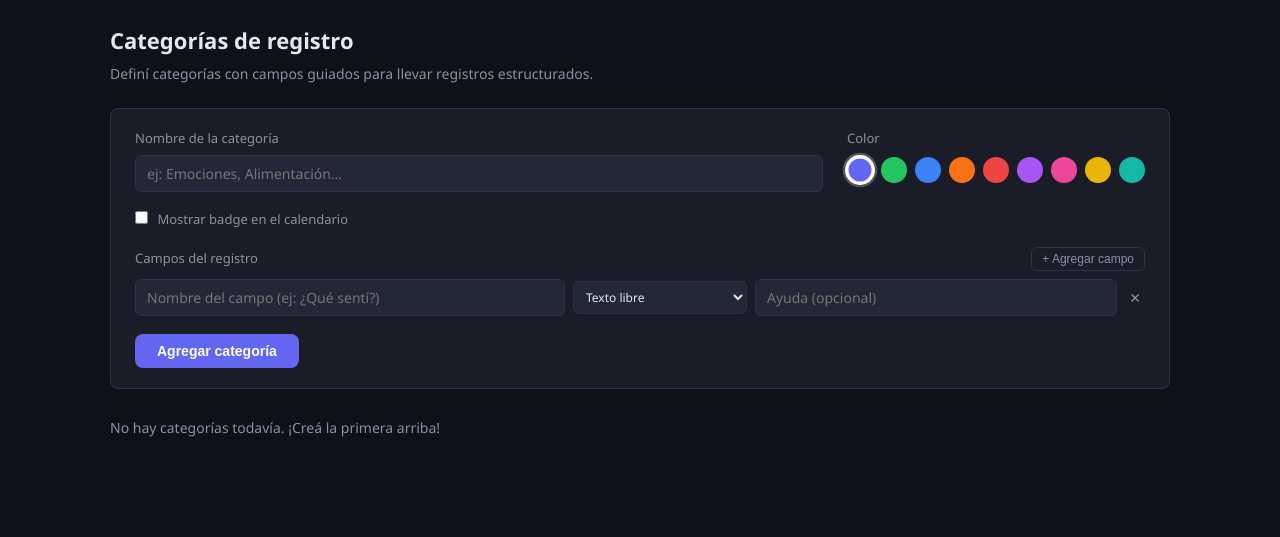
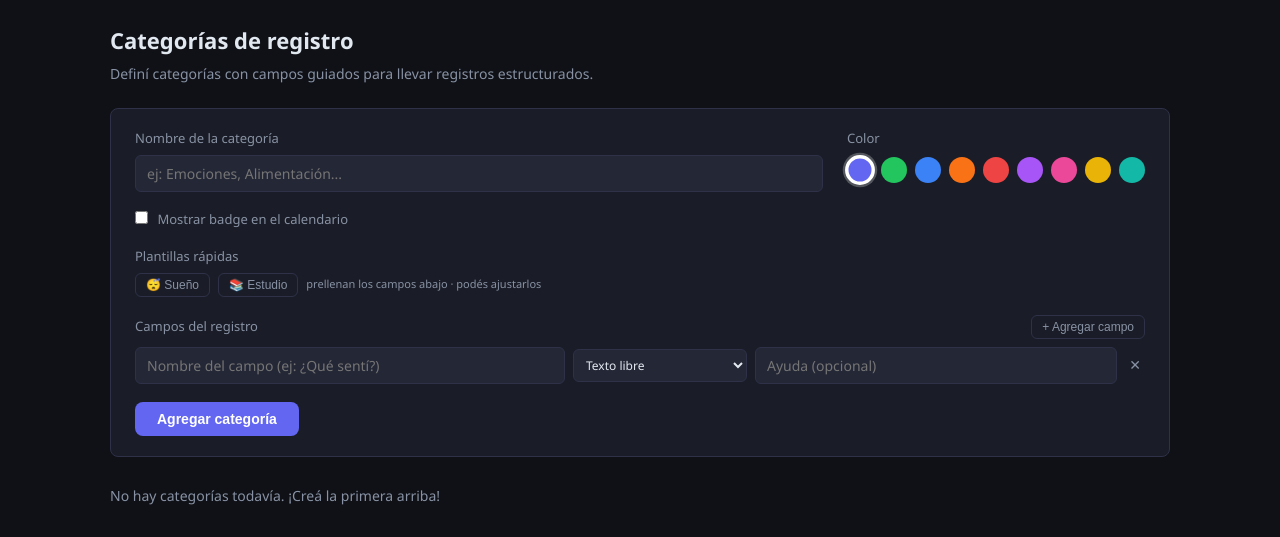
Before and after one commit to LDsAragon/health-tracker, a Flask app: template templates/journal.html in a window 1280 px wide. Shown: the part 52-589 px from the top of the page. Run offline with Flask 3, Linux system fonts and the light colour scheme; the template is opened without the code that fills it, so the values that code supplies are empty.

Commit message:
campos de tiempo Fase 2: presets Sueno/Estudio (compuestos de los genericos)
Botones de plantilla rapida en el alta de categoria: Sueno (Rango horario Acostarse->Levantarse + Notas) y Estudio (Duracion + Que estudie). applyPreset() prellena nombre/color/campos; refactor _fieldRow reusable. Son composiciones de los tipos genericos, no widgets hardcodeados.

```diff
--- a/templates/journal.html
+++ b/templates/journal.html
@@ -37,6 +37,16 @@
         <input type="checkbox" name="show_in_calendar" value="1" style="margin-right:6px;accent-color:var(--accent);">
         Mostrar badge en el calendario
       </label>
+    </div>
+
+    <!-- Plantillas rápidas (presets compuestos de campos genéricos) -->
+    <div class="field-group">
+      <label>Plantillas rápidas</label>
+      <div style="display:flex;gap:8px;flex-wrap:wrap;">
+        <button type="button" class="btn-undo" onclick="applyPreset('sueno')">😴 Sueño</button>
+        <button type="button" class="btn-undo" onclick="applyPreset('estudio')">📚 Estudio</button>
+        <span style="font-size:11px;color:var(--muted);align-self:center;">prellenan los campos abajo · podés ajustarlos</span>
+      </div>
     </div>
 
     <!-- Builder de campos -->
@@ -166,22 +176,53 @@
 {% endif %}
 
 <script>
-function addField(containerId) {
-  const container = document.getElementById(containerId);
+const FIELD_TYPES = [
+  ['text', 'Texto libre'], ['emotion-wheel', '🎡 Rueda de emociones'],
+  ['duracion', '⏱️ Duración'], ['rango', '🕒 Rango horario']
+];
+
+function _fieldRow(label, type, ph) {
+  const esc = s => (s || '').replace(/"/g, '&quot;');
+  const opts = FIELD_TYPES.map(([v, t]) =>
+    '<option value="' + v + '"' + (v === type ? ' selected' : '') + '>' + t + '</option>').join('');
   const row = document.createElement('div');
   row.className = 'journal-field-row';
   row.innerHTML =
-    '<input type="text" name="field_label[]" placeholder="Nombre del campo" style="flex:1.2;">' +
-    '<select name="field_type[]" class="journal-type-select">' +
-    '<option value="text">Texto libre</option>' +
-    '<option value="emotion-wheel">🎡 Rueda de emociones</option>' +
-    '<option value="duracion">⏱️ Duración</option>' +
-    '<option value="rango">🕒 Rango horario</option>' +
-    '</select>' +
-    '<input type="text" name="field_placeholder[]" placeholder="Ayuda (opcional)" style="flex:1;">' +
+    '<input type="text" name="field_label[]" value="' + esc(label) + '" placeholder="Nombre del campo" style="flex:1.2;">' +
+    '<select name="field_type[]" class="journal-type-select">' + opts + '</select>' +
+    '<input type="text" name="field_placeholder[]" value="' + esc(ph) + '" placeholder="Ayuda (opcional)" style="flex:1;">' +
     '<button type="button" class="btn-delete" onclick="removeField(this)" title="Quitar">&#10005;</button>';
+  return row;
+}
+
+function addField(containerId) {
+  const container = document.getElementById(containerId);
+  const row = _fieldRow('', 'text', '');
   container.appendChild(row);
   row.querySelector('input').focus();
+}
+
+// Presets dedicados (widgets) compuestos de los campos genéricos
+const JCAT_PRESETS = {
+  sueno:   { name: 'Sueño',   color: '#3b82f6', fields: [
+    { label: 'Acostarse → Levantarse', type: 'rango', ph: '' },
+    { label: 'Notas',                  type: 'text',  ph: 'cómo dormí, despertares...' }
+  ]},
+  estudio: { name: 'Estudio', color: '#a855f7', fields: [
+    { label: 'Tiempo estudiado', type: 'duracion', ph: '' },
+    { label: 'Qué estudié',      type: 'text',     ph: 'tema, materia...' }
+  ]}
+};
+
+function applyPreset(key) {
+  const p = JCAT_PRESETS[key];
+  if (!p) return;
+  document.getElementById('jcat-name').value = p.name;
+  const radio = document.querySelector('#jcat-add-form input[name="color"][value="' + p.color + '"]');
+  if (radio) radio.checked = true;
+  const c = document.getElementById('jcat-add-fields');
+  c.innerHTML = '';
+  p.fields.forEach(f => c.appendChild(_fieldRow(f.label, f.type, f.ph)));
 }
 
 function removeField(btn) {
```
